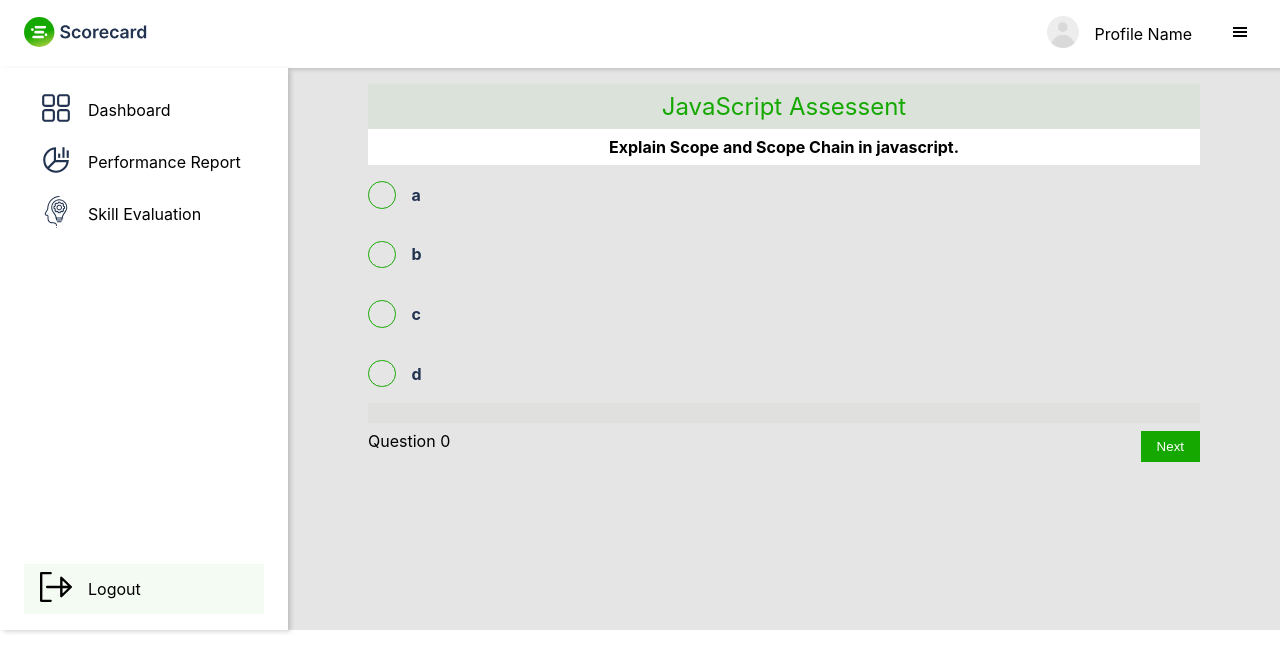
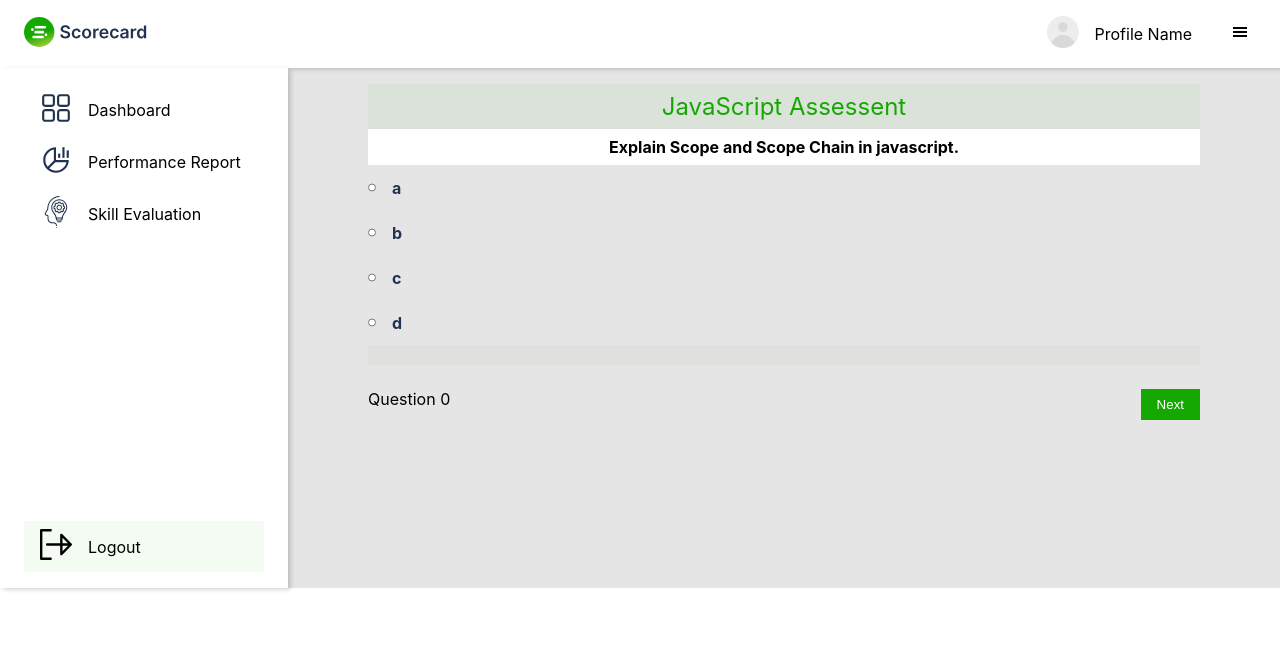
Before and after one commit to Vastro-lorde/scorecard-frontend, a React (Create React App) app: page /dashboard/TestPage in a window 1280 px wide. Shown: the top 672 px of the page. Built offline with nearby package versions, Linux system fonts and the light colour scheme.

Commit message:
removed radio style

```diff
--- a/src/components/ProgressBarComponent/ProgressBar.tsx
+++ b/src/components/ProgressBarComponent/ProgressBar.tsx
@@ -6,9 +6,10 @@ interface Props {
 }
 const ProgressBar = ({ bgcolor, completed }: Props) => {
   const containerStyles = {
+    backgroundColor: '#e0e0de',
     height: 20,
+    marginBottom: '1rem',
     width: '100%',
-    backgroundColor: '#e0e0de',
   };
 
   const fillerStyles = {
--- a/src/components/TestPageComponent/TestPageComponent.module.css
+++ b/src/components/TestPageComponent/TestPageComponent.module.css
@@ -1,6 +1,7 @@
 .body {
   background-color: #e5e5e5;
 }
+
 .Content {
   padding: 1rem 5rem;
 }
@@ -26,7 +27,7 @@
 }
 
 .optionInput {
-  appearance: none;
+  /* appearance: none; */
   border: 1px solid var(--primary-green);
   border-radius: 50%;
   cursor: pointer;
@@ -56,6 +57,7 @@
   background-color: var(--primary-green);
   border: none;
   color: white;
+  cursor: pointer;
   padding: 0.5rem 1rem;
 }
 
--- a/src/components/TestPageComponent/TestPageComponent.tsx
+++ b/src/components/TestPageComponent/TestPageComponent.tsx
@@ -67,25 +67,37 @@ const TestPageComponent = () => {
                 }}
               >
                 <div className={TestPageComponentCss.option}>
-                  <input type='radio' name='answer' id='optionA' className={TestPageComponentCss.optionInput} />
+                  <div>
+                    <input type='radio' name='answer' id='optionA' className={TestPageComponentCss.optionInput} />
+                    <div className={TestPageComponentCss.circle}></div>
+                  </div>
                   <label htmlFor='optionA' className={TestPageComponentCss.optionLabel}>
                     {optionA}
                   </label>
                 </div>
                 <div className={TestPageComponentCss.option}>
-                  <input type='radio' name='answer' id='optionB' className={TestPageComponentCss.optionInput} />
+                  <div>
+                    <input type='radio' name='answer' id='optionB' className={TestPageComponentCss.optionInput} />
+                    <div className={TestPageComponentCss.circle}></div>
+                  </div>
                   <label htmlFor='optionB' className={TestPageComponentCss.optionLabel}>
                     {optionB}
                   </label>
                 </div>
                 <div className={TestPageComponentCss.option}>
-                  <input type='radio' name='answer' id='optionC' className={TestPageComponentCss.optionInput} />
+                  <div>
+                    <input type='radio' name='answer' id='optionC' className={TestPageComponentCss.optionInput} />
+                    <div className={TestPageComponentCss.circle}></div>
+                  </div>
                   <label htmlFor='optionC' className={TestPageComponentCss.optionLabel}>
                     {optionC}
                   </label>
                 </div>
                 <div className={TestPageComponentCss.option}>
-                  <input type='radio' name='answer' id='optionD' className={TestPageComponentCss.optionInput} />
+                  <div>
+                    <input type='radio' name='answer' id='optionD' className={TestPageComponentCss.optionInput} />
+                    <div className={TestPageComponentCss.circle}></div>
+                  </div>
                   <label htmlFor='optionD' className={TestPageComponentCss.optionLabel}>
                     {optionD}
                   </label>
```
